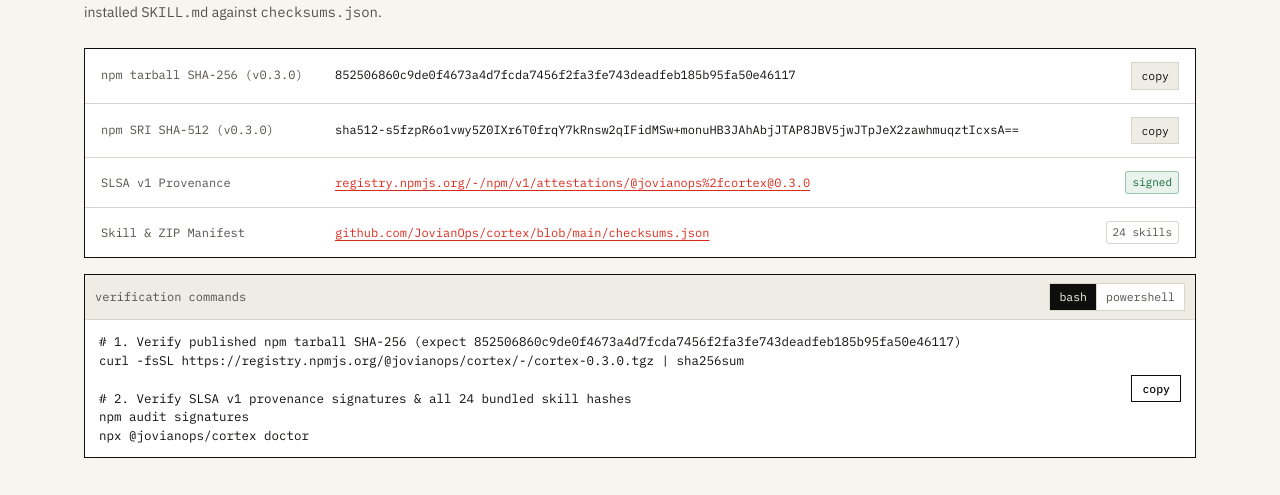
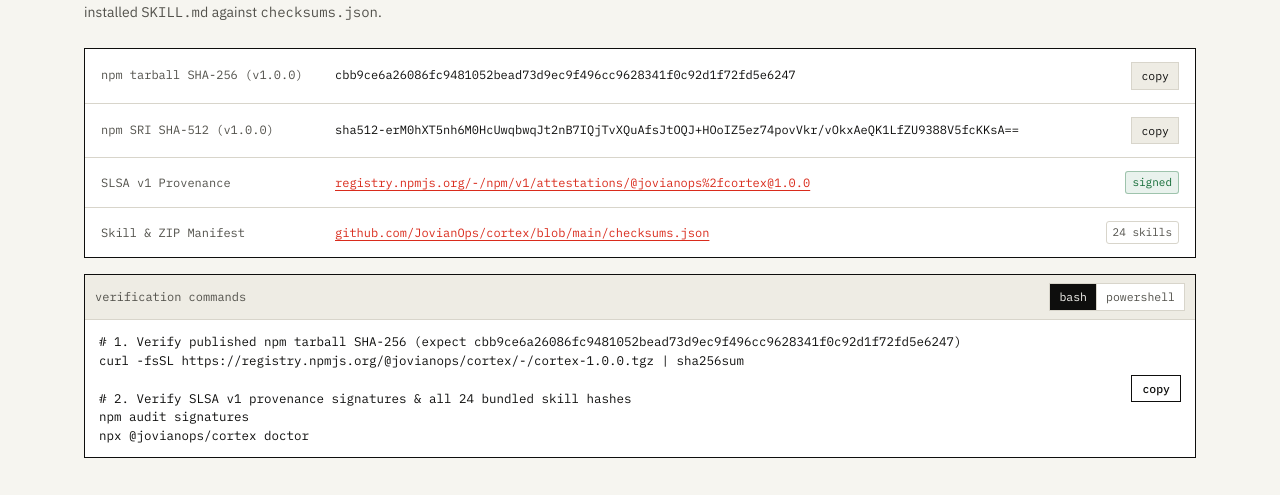
Before and after one commit to JovianOps/cortex, a website: page index.html in a window 1280 px wide. Shown: the part 3378-3873 px from the top of the page. Drawn offline with Linux system fonts and the light colour scheme.

Commit message:
docs(release): publish @jovianops/cortex@1.0.0 npm SHA-256/SRI hashes and clean npm tarball
- Record official live @jovianops/cortex@1.0.0 tarball SHA-256, SHA-512 SRI, and SLSA v1 attestation URL in README.md and index.html
- Normalize package.json bin.cortex and repository.url (resolving npm pkg fix warnings)
- Exclude __pycache__ and *.pyc via package.json files negation globs

Co-authored-by: arena-agent <297053741+arena-agent@users.noreply.github.com>

```diff
--- a/index.html
+++ b/index.html
@@ -1180,18 +1180,18 @@
 
         <div class="ledger">
           <div class="ledger-row">
-            <span class="ledger-key">npm tarball SHA-256 (v0.3.0)</span>
-            <code class="ledger-val">852506860c9de0f4673a4d7fcda7456f2fa3fe743deadfeb185b95fa50e46117</code>
-            <button type="button" class="btn-sm" data-copy="852506860c9de0f4673a4d7fcda7456f2fa3fe743deadfeb185b95fa50e46117">copy</button>
+            <span class="ledger-key">npm tarball SHA-256 (v1.0.0)</span>
+            <code class="ledger-val">cbb9ce6a26086fc9481052bead73d9ec9f496cc9628341f0c92d1f72fd5e6247</code>
+            <button type="button" class="btn-sm" data-copy="cbb9ce6a26086fc9481052bead73d9ec9f496cc9628341f0c92d1f72fd5e6247">copy</button>
           </div>
           <div class="ledger-row">
-            <span class="ledger-key">npm SRI SHA-512 (v0.3.0)</span>
-            <code class="ledger-val">sha512-s5fzpR6o1vwy5Z0IXr6T0frqY7kRnsw2qIFidMSw+monuHB3JAhAbjJTAP8JBV5jwJTpJeX2zawhmuqztIcxsA==</code>
-            <button type="button" class="btn-sm" data-copy="sha512-s5fzpR6o1vwy5Z0IXr6T0frqY7kRnsw2qIFidMSw+monuHB3JAhAbjJTAP8JBV5jwJTpJeX2zawhmuqztIcxsA==">copy</button>
+            <span class="ledger-key">npm SRI SHA-512 (v1.0.0)</span>
+            <code class="ledger-val">sha512-erM0hXT5nh6M0HcUwqbwqJt2nB7IQjTvXQuAfsJtOQJ+HOoIZ5ez74povVkr/vOkxAeQK1LfZU9388V5fcKKsA==</code>
+            <button type="button" class="btn-sm" data-copy="sha512-erM0hXT5nh6M0HcUwqbwqJt2nB7IQjTvXQuAfsJtOQJ+HOoIZ5ez74povVkr/vOkxAeQK1LfZU9388V5fcKKsA==">copy</button>
           </div>
           <div class="ledger-row">
             <span class="ledger-key">SLSA v1 Provenance</span>
-            <span class="ledger-val"><a href="https://registry.npmjs.org/-/npm/v1/attestations/@jovianops%2fcortex@0.3.0" target="_blank" rel="noreferrer">registry.npmjs.org/-/npm/v1/attestations/@jovianops%2fcortex@0.3.0</a></span>
+            <span class="ledger-val"><a href="https://registry.npmjs.org/-/npm/v1/attestations/@jovianops%2fcortex@1.0.0" target="_blank" rel="noreferrer">registry.npmjs.org/-/npm/v1/attestations/@jovianops%2fcortex@1.0.0</a></span>
             <span class="tier core">signed</span>
           </div>
           <div class="ledger-row">
@@ -1729,7 +1729,7 @@
     ]
   }
 ];
-    const NPM_SHA256 = "852506860c9de0f4673a4d7fcda7456f2fa3fe743deadfeb185b95fa50e46117";
+    const NPM_SHA256 = "cbb9ce6a26086fc9481052bead73d9ec9f496cc9628341f0c92d1f72fd5e6247";
 
     const TARGETS = [
       { id: 'cortex-cli', label: 'npx @jovianops/cortex (CLI)', hint: 'Runs Cortex CLI directly from npm — verifies bundled SHA-256 checksums' },
@@ -1983,8 +1983,8 @@ Next steps:
       });
 
       $('verifyCmd').textContent = state.shell === 'powershell'
-        ? `$t="$env:TEMP\\cortex-0.3.0.tgz"\nInvoke-WebRequest https://registry.npmjs.org/@jovianops/cortex/-/cortex-0.3.0.tgz -OutFile $t\n(Get-FileHash $t -Algorithm SHA256).Hash  # expect ${NPM_SHA256.toUpperCase()}\nRemove-Item $t\nnpm audit signatures\nnpx @jovianops/cortex doctor`
-        : `# 1. Verify published npm tarball SHA-256 (expect ${NPM_SHA256})\ncurl -fsSL https://registry.npmjs.org/@jovianops/cortex/-/cortex-0.3.0.tgz | sha256sum\n\n# 2. Verify SLSA v1 provenance signatures & all 24 bundled skill hashes\nnpm audit signatures\nnpx @jovianops/cortex doctor`;
+        ? `$t="$env:TEMP\\cortex-1.0.0.tgz"\nInvoke-WebRequest https://registry.npmjs.org/@jovianops/cortex/-/cortex-1.0.0.tgz -OutFile $t\n(Get-FileHash $t -Algorithm SHA256).Hash  # expect ${NPM_SHA256.toUpperCase()}\nRemove-Item $t\nnpm audit signatures\nnpx @jovianops/cortex doctor`
+        : `# 1. Verify published npm tarball SHA-256 (expect ${NPM_SHA256})\ncurl -fsSL https://registry.npmjs.org/@jovianops/cortex/-/cortex-1.0.0.tgz | sha256sum\n\n# 2. Verify SLSA v1 provenance signatures & all 24 bundled skill hashes\nnpm audit signatures\nnpx @jovianops/cortex doctor`;
     }
 
     function filteredSkills() {
```
Also changed, not shown: package.json (+6 -3 lines), README.md.
